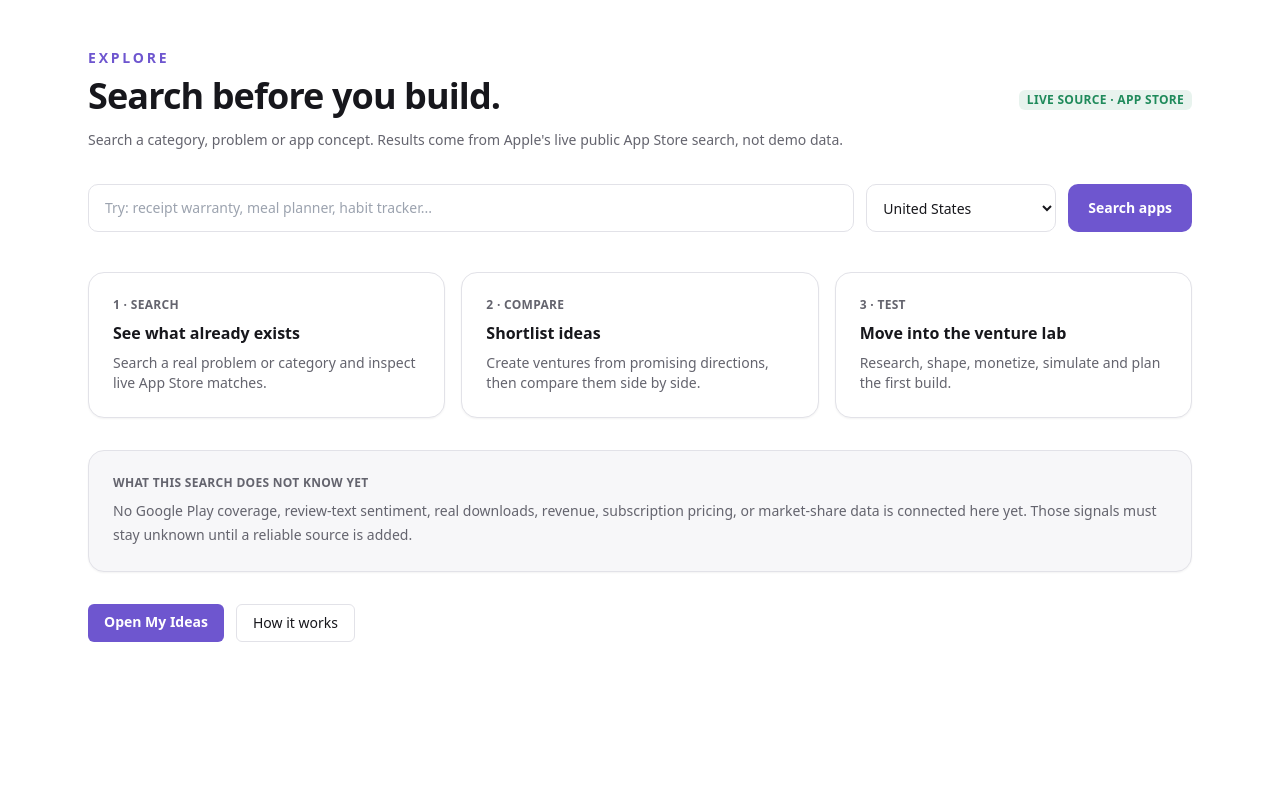
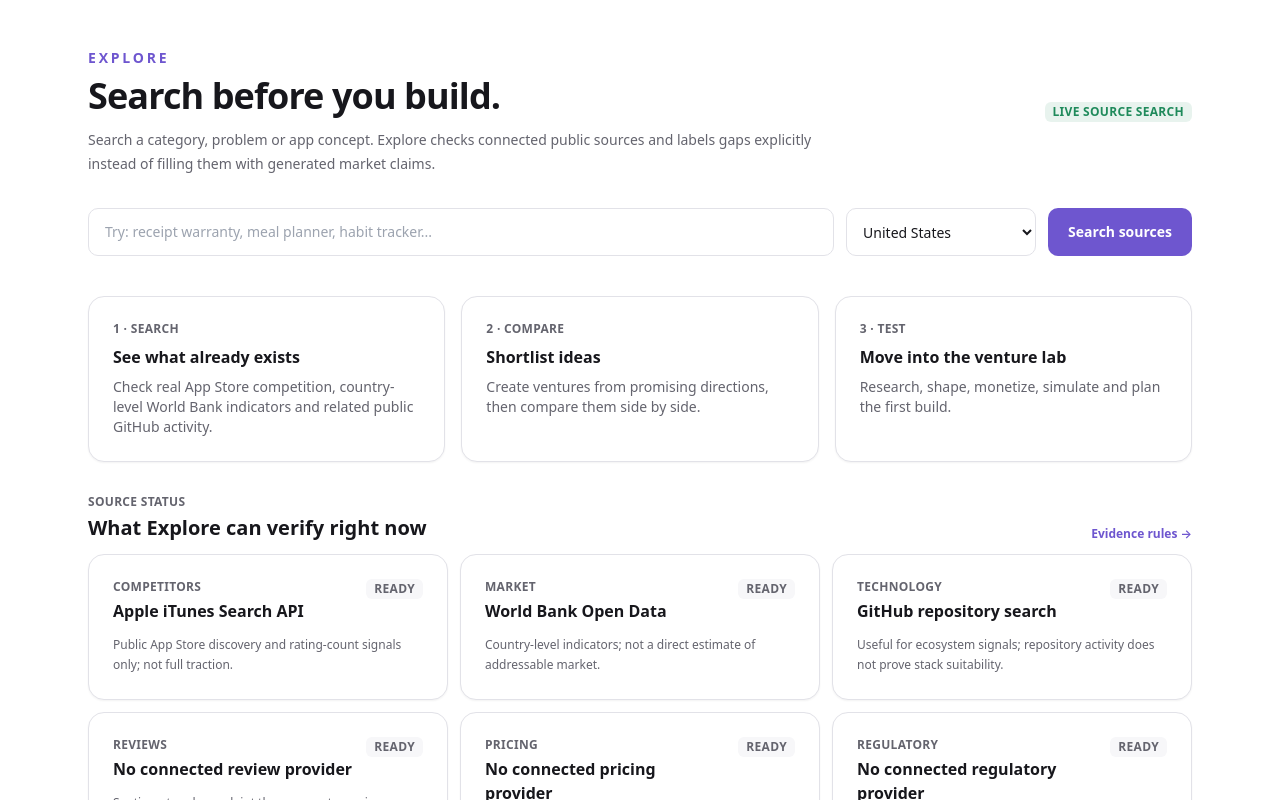
Before and after one commit to pkorion8/App-, a Next.js app in the folder apps/web/: page /explore in a window 1280 px wide. Shown: the top 800 px of the page. Built offline with nearby package versions, Linux system fonts and the light colour scheme.

Commit message:
Launch sprint: make Explore a multi-source live dashboard

```diff
--- a/apps/web/src/app/explore/page.tsx
+++ b/apps/web/src/app/explore/page.tsx
@@ -1,6 +1,11 @@
 import type { Metadata } from "next";
 import Link from "next/link";
-import { searchAppStore } from "@venture-sandbox/research";
+import {
+  SOURCE_REGISTRY,
+  researchGitHubActivity,
+  researchMarketIndicators,
+  searchAppStore,
+} from "@venture-sandbox/research";
 import { Badge, Card } from "@venture-sandbox/ui";
 
 export const metadata: Metadata = { title: "Explore · Sim Venture" };
@@ -30,19 +35,34 @@ function median(values: number[]) {
   return sorted.length % 2 === 0 ? Math.round((sorted[middle - 1]! + sorted[middle]!) / 2) : sorted[middle]!;
 }
 
+async function safeLookup<T>(lookup: Promise<T>): Promise<T | null> {
+  try {
+    return await lookup;
+  } catch {
+    return null;
+  }
+}
+
 export default async function ExplorePage({ searchParams }: { searchParams: Promise<{ q?: string; country?: string }> }) {
   const { q, country: requestedCountry } = await searchParams;
   const query = q?.trim() ?? "";
   const country = COUNTRIES.some(([code]) => code === requestedCountry) ? requestedCountry! : "us";
   const countryLabel = COUNTRIES.find(([code]) => code === country)?.[1] ?? "United States";
   let results: Awaited<ReturnType<typeof searchAppStore>> = [];
-  let failed = false;
+  let appStoreFailed = false;
+
+  const [marketFinding, githubFinding] = query
+    ? await Promise.all([
+        safeLookup(researchMarketIndicators({ geography: countryLabel })),
+        safeLookup(researchGitHubActivity({ ventureName: query, ideaText: query })),
+      ])
+    : [null, null];
 
   if (query) {
     try {
       results = await searchAppStore(query, country, 20);
     } catch {
-      failed = true;
+      appStoreFailed = true;
     }
   }
 
@@ -53,15 +73,23 @@ export default async function ExplorePage({ searchParams }: { searchParams: Prom
   const newcomerCount = results.filter((app) => isRecentRelease(app.releaseDate)).length;
   const freeCount = results.filter((app) => app.price.toLowerCase() === "free").length;
 
+  const sourceState = (category: string) => {
+    if (!query) return "Ready";
+    if (category === "competitors") return appStoreFailed ? "Unavailable this search" : "Live";
+    if (category === "market") return marketFinding ? "Live" : "Unavailable this search";
+    if (category === "technology") return githubFinding ? "Connected · partial signal" : "Unavailable this search";
+    return "Not connected";
+  };
+
   return (
     <main className="mx-auto max-w-6xl px-6 py-12">
       <div className="flex flex-wrap items-center justify-between gap-3">
         <div>
           <p className="text-sm font-semibold uppercase tracking-[.2em] text-vs-primary">Explore</p>
           <h1 className="mt-2 text-4xl font-semibold tracking-tight text-vs-fg">Search before you build.</h1>
-          <p className="mt-3 max-w-3xl text-sm leading-6 text-vs-fg-muted">Search a category, problem or app concept. Results come from Apple&apos;s live public App Store search, not demo data.</p>
+          <p className="mt-3 max-w-3xl text-sm leading-6 text-vs-fg-muted">Search a category, problem or app concept. Explore checks connected public sources and labels gaps explicitly instead of filling them with generated market claims.</p>
         </div>
-        <Badge status="success">LIVE SOURCE · APP STORE</Badge>
+        <Badge status="success">LIVE SOURCE SEARCH</Badge>
       </div>
 
       <form className="mt-8 grid gap-3 sm:grid-cols-[1fr_190px_auto]" action="/explore" method="get">
@@ -69,29 +97,53 @@ export default async function ExplorePage({ searchParams }: { searchParams: Prom
         <select name="country" defaultValue={country} className="min-h-12 rounded-vs-md border border-vs-border bg-vs-bg px-3 text-sm text-vs-fg outline-none focus:border-vs-primary">
           {COUNTRIES.map(([code, label]) => <option key={code} value={code}>{label}</option>)}
         </select>
-        <button className="rounded-vs-md bg-vs-primary px-5 py-3 text-sm font-semibold text-vs-primary-fg" type="submit">Search apps</button>
+        <button className="rounded-vs-md bg-vs-primary px-5 py-3 text-sm font-semibold text-vs-primary-fg" type="submit">Search sources</button>
       </form>
 
       {!query && (
         <div className="mt-10 grid gap-4 md:grid-cols-3">
-          <Card><p className="text-xs font-semibold uppercase tracking-wide text-vs-fg-muted">1 · Search</p><h2 className="mt-2 font-semibold text-vs-fg">See what already exists</h2><p className="mt-2 text-sm text-vs-fg-muted">Search a real problem or category and inspect live App Store matches.</p></Card>
+          <Card><p className="text-xs font-semibold uppercase tracking-wide text-vs-fg-muted">1 · Search</p><h2 className="mt-2 font-semibold text-vs-fg">See what already exists</h2><p className="mt-2 text-sm text-vs-fg-muted">Check real App Store competition, country-level World Bank indicators and related public GitHub activity.</p></Card>
           <Card><p className="text-xs font-semibold uppercase tracking-wide text-vs-fg-muted">2 · Compare</p><h2 className="mt-2 font-semibold text-vs-fg">Shortlist ideas</h2><p className="mt-2 text-sm text-vs-fg-muted">Create ventures from promising directions, then compare them side by side.</p></Card>
           <Card><p className="text-xs font-semibold uppercase tracking-wide text-vs-fg-muted">3 · Test</p><h2 className="mt-2 font-semibold text-vs-fg">Move into the venture lab</h2><p className="mt-2 text-sm text-vs-fg-muted">Research, shape, monetize, simulate and plan the first build.</p></Card>
         </div>
       )}
 
-      {query && failed && <Card className="mt-8"><p className="font-semibold text-vs-fg">Live search is temporarily unavailable.</p><p className="mt-2 text-sm text-vs-fg-muted">No results are being fabricated. Try again shortly.</p></Card>}
+      <section className="mt-8">
+        <div className="flex flex-wrap items-end justify-between gap-3">
+          <div>
+            <p className="text-xs font-semibold uppercase tracking-wide text-vs-fg-muted">Source status</p>
+            <h2 className="mt-1 text-xl font-semibold text-vs-fg">What Explore can verify right now</h2>
+          </div>
+          <Link className="text-xs font-semibold text-vs-primary hover:underline" href="/methodology">Evidence rules →</Link>
+        </div>
+        <div className="mt-3 grid gap-3 md:grid-cols-2 xl:grid-cols-3">
+          {SOURCE_REGISTRY.map((source) => (
+            <Card key={`${source.category}-${source.provider}`}>
+              <div className="flex items-start justify-between gap-3">
+                <div>
+                  <p className="text-xs font-semibold uppercase tracking-wide text-vs-fg-muted">{source.category}</p>
+                  <p className="mt-1 font-semibold text-vs-fg">{source.provider}</p>
+                </div>
+                <Badge status={sourceState(source.category).startsWith("Live") || sourceState(source.category).startsWith("Connected") ? "success" : "neutral"}>{sourceState(source.category)}</Badge>
+              </div>
+              <p className="mt-3 text-xs leading-5 text-vs-fg-muted">{source.limitations}</p>
+            </Card>
+          ))}
+        </div>
+      </section>
 
-      {query && !failed && (
+      {query && appStoreFailed && <Card className="mt-8"><p className="font-semibold text-vs-fg">App Store search is temporarily unavailable.</p><p className="mt-2 text-sm text-vs-fg-muted">No competitor results are being fabricated. Other connected-source results below can still be used independently.</p></Card>}
+
+      {query && (
         <section className="mt-8">
           <div className="flex flex-wrap items-end justify-between gap-3">
-            <div><p className="text-xs font-semibold uppercase tracking-wide text-vs-fg-muted">Live search results · {countryLabel}</p><h2 className="mt-1 text-2xl font-semibold text-vs-fg">{results.length} App Store matches for “{query}”</h2></div>
+            <div><p className="text-xs font-semibold uppercase tracking-wide text-vs-fg-muted">Search-results dashboard · {countryLabel}</p><h2 className="mt-1 text-2xl font-semibold text-vs-fg">Evidence for “{query}”</h2></div>
             <Link className="rounded-vs-sm bg-vs-fg px-3 py-2 text-xs font-semibold text-vs-bg" href={`/dashboard?name=${encodeURIComponent(query)}&idea=${encodeURIComponent(query)}`}>Create this venture →</Link>
           </div>
 
-          {results.length > 0 && (
+          {!appStoreFailed && results.length > 0 && (
             <div className="mt-4 grid gap-3 sm:grid-cols-2 lg:grid-cols-5">
-              <Card><p className="text-xs text-vs-fg-muted">Matches</p><p className="mt-1 text-xl font-semibold text-vs-fg">{results.length}</p></Card>
+              <Card><p className="text-xs text-vs-fg-muted">App Store matches</p><p className="mt-1 text-xl font-semibold text-vs-fg">{results.length}</p></Card>
               <Card><p className="text-xs text-vs-fg-muted">Total ratings</p><p className="mt-1 text-xl font-semibold text-vs-fg">{totalRatings.toLocaleString()}</p></Card>
               <Card><p className="text-xs text-vs-fg-muted">Median ratings</p><p className="mt-1 text-xl font-semibold text-vs-fg">{medianRatings.toLocaleString()}</p></Card>
               <Card><p className="text-xs text-vs-fg-muted">New in 12 months</p><p className="mt-1 text-xl font-semibold text-vs-fg">{newcomerCount}</p></Card>
@@ -99,11 +151,34 @@ export default async function ExplorePage({ searchParams }: { searchParams: Prom
             </div>
           )}
 
-          {topByRatings && <Card className="mt-3 border-vs-primary/20"><p className="text-xs font-semibold uppercase tracking-wide text-vs-fg-muted">Strongest rating-volume signal in this result set</p><p className="mt-2 font-semibold text-vs-fg">{topByRatings.name} · {topByRatings.ratingCount.toLocaleString()} ratings</p><p className="mt-1 text-xs text-vs-fg-muted">This is only an App Store rating-count signal. It is not downloads, revenue, market share or proof of product quality.</p></Card>}
+          <div className="mt-4 grid gap-4 lg:grid-cols-2">
+            <Card>
+              <div className="flex items-center justify-between gap-3"><div><p className="text-xs font-semibold uppercase tracking-wide text-vs-fg-muted">Market context</p><h3 className="mt-1 font-semibold text-vs-fg">World Bank · {countryLabel}</h3></div><Badge status={marketFinding ? "success" : "neutral"}>{marketFinding ? "LIVE" : "UNAVAILABLE"}</Badge></div>
+              {marketFinding ? (
+                <div className="mt-4 space-y-3">
+                  {marketFinding.metadata.indicators.map((indicator) => <div key={indicator.id} className="flex items-baseline justify-between gap-3 border-b border-vs-border pb-2 text-sm"><span className="text-vs-fg-muted">{indicator.label} · {indicator.year}</span><strong className="text-vs-fg">{indicator.formatted}</strong></div>)}
+                  <p className="text-xs leading-5 text-vs-fg-muted">Country-level context only. These figures are not a category TAM, demand forecast or success probability.</p>
+                </div>
+              ) : <p className="mt-3 text-sm text-vs-fg-muted">World Bank data did not return a usable result for this search. No replacement estimate is being generated.</p>}
+            </Card>
 
-          {results.length === 0 ? (
-            <Card className="mt-4"><p className="font-semibold text-vs-fg">No close matches surfaced.</p><p className="mt-2 text-sm text-vs-fg-muted">That may mean weak direct competition or simply that the search phrase is too narrow. Try a broader phrase or another country.</p></Card>
-          ) : (
+            <Card>
+              <div className="flex items-center justify-between gap-3"><div><p className="text-xs font-semibold uppercase tracking-wide text-vs-fg-muted">Technology signal</p><h3 className="mt-1 font-semibold text-vs-fg">GitHub public repositories</h3></div><Badge status={githubFinding ? "success" : "neutral"}>{githubFinding ? "PARTIAL" : "UNAVAILABLE"}</Badge></div>
+              {githubFinding?.metadata ? (
+                <div className="mt-4">
+                  <p className="text-sm text-vs-fg"><strong>{githubFinding.metadata.totalFound}</strong> related repositories found · <strong>{githubFinding.metadata.activeCount}</strong> active in the last 180 days.</p>
+                  <div className="mt-3 space-y-2">{githubFinding.metadata.repos.map((repo) => <div key={repo.fullName} className="flex items-baseline justify-between gap-3 text-xs"><span className="truncate text-vs-fg-muted">{repo.fullName}</span><span className="shrink-0 font-semibold text-vs-fg">{repo.stars.toLocaleString()}★</span></div>)}</div>
+                  <p className="mt-3 text-xs leading-5 text-vs-fg-muted">Repository activity is an ecosystem signal only. It does not prove commercial demand, product quality or stack suitability.</p>
+                </div>
+              ) : githubFinding ? <p className="mt-3 text-sm text-vs-fg-muted">The live GitHub search completed but did not surface a usable close-match set.</p> : <p className="mt-3 text-sm text-vs-fg-muted">GitHub search did not return a usable result this time. No technology claim is being substituted.</p>}
+            </Card>
+          </div>
+
+          {topByRatings && <Card className="mt-4 border-vs-primary/20"><p className="text-xs font-semibold uppercase tracking-wide text-vs-fg-muted">Strongest rating-volume signal in this App Store result set</p><p className="mt-2 font-semibold text-vs-fg">{topByRatings.name} · {topByRatings.ratingCount.toLocaleString()} ratings</p><p className="mt-1 text-xs text-vs-fg-muted">This is only an App Store rating-count signal. It is not downloads, revenue, market share or proof of product quality.</p></Card>}
+
+          {!appStoreFailed && results.length === 0 ? (
+            <Card className="mt-4"><p className="font-semibold text-vs-fg">No close App Store matches surfaced.</p><p className="mt-2 text-sm text-vs-fg-muted">That may mean weak direct competition or simply that the search phrase is too narrow. Try a broader phrase or another country.</p></Card>
+          ) : !appStoreFailed ? (
             <div className="mt-4 grid gap-4 md:grid-cols-2 xl:grid-cols-3">
               {results.map((app) => {
                 const idea = `${query}. A live App Store example found during exploration is ${app.name} by ${app.seller}.`;
@@ -117,11 +192,11 @@ export default async function ExplorePage({ searchParams }: { searchParams: Prom
                 );
               })}
             </div>
-          )}
+          ) : null}
         </section>
       )}
 
-      <Card className="mt-8 bg-vs-bg-subtle"><p className="text-xs font-semibold uppercase tracking-wide text-vs-fg-muted">What this search does not know yet</p><p className="mt-2 text-sm leading-6 text-vs-fg-muted">No Google Play coverage, review-text sentiment, real downloads, revenue, subscription pricing, or market-share data is connected here yet. Those signals must stay unknown until a reliable source is added.</p></Card>
+      <Card className="mt-8 bg-vs-bg-subtle"><p className="text-xs font-semibold uppercase tracking-wide text-vs-fg-muted">Still unavailable</p><p className="mt-2 text-sm leading-6 text-vs-fg-muted">Google Play coverage, review-text sentiment, real downloads, competitor revenue, subscription pricing, market share and regulatory conclusions are not connected. Explore leaves those fields unknown rather than inferring them from weaker signals.</p></Card>
 
       <div className="mt-8 flex flex-wrap gap-3"><Link className="rounded-vs-sm bg-vs-primary px-4 py-2 text-sm font-semibold text-vs-primary-fg" href="/dashboard">Open My Ideas</Link><Link className="rounded-vs-sm border border-vs-border px-4 py-2 text-sm text-vs-fg" href="/methodology">How it works</Link></div>
     </main>
```
